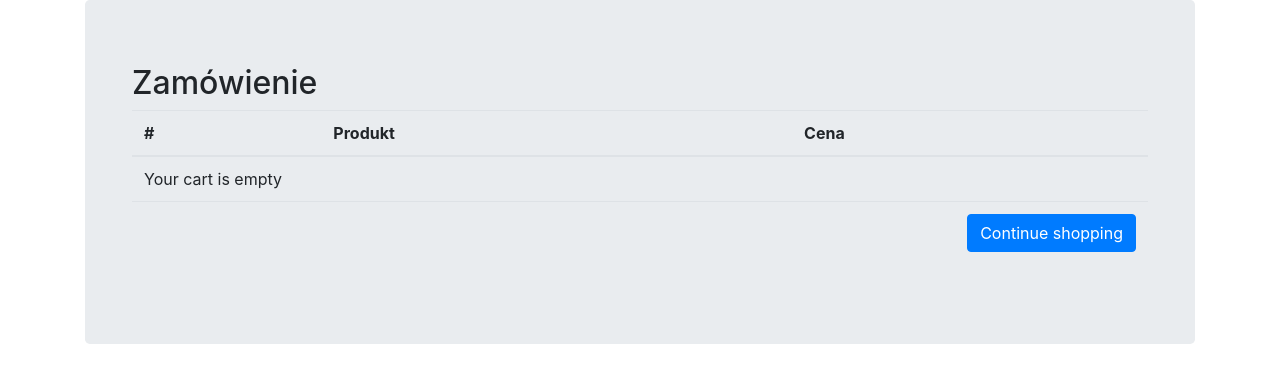
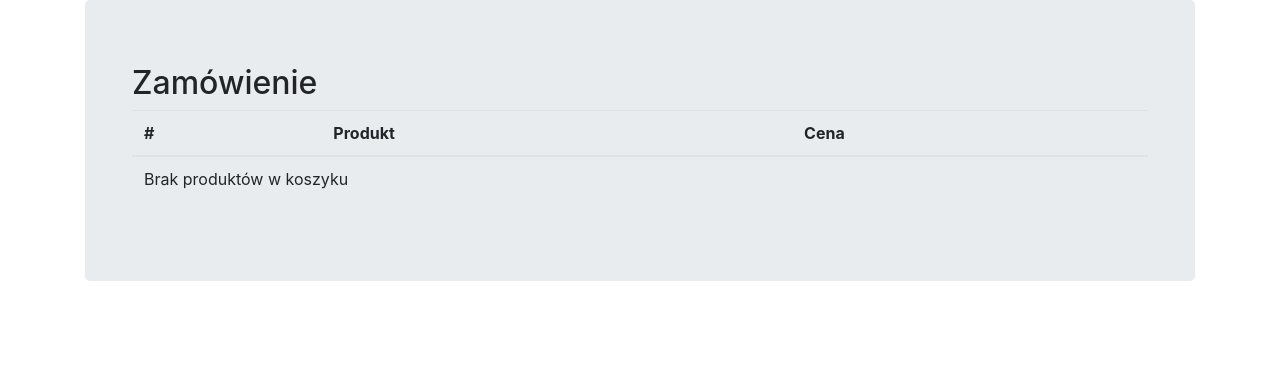
Before and after one commit to MarcinH91/Bhp_project, a Django app: page /shopping_cart/cart in a window 1280 px wide. Shown: the part 62-445 px from the top of the page. Run offline with Django 3.2, Linux system fonts and the light colour scheme; the visitor is signed in with stand-in values (Sample User, id 1); data that the repository does not hold is empty; some libraries are stand-ins or nearby versions.

Commit message:
Modify cart.html

```diff
--- a/shopping_cart/templates/cart.html
+++ b/shopping_cart/templates/cart.html
@@ -22,37 +22,31 @@
         <tr>
             <th scope="row">{{ forloop.counter }}</th>
             <td>{{ order_item.item.title }}</td>
-            <td>{{ order_item.item.price }}</td>
-            <td><a href="{% url 'shopping_cart:remove_from_cart' order_item.item.slug %}">Usuń z koszyka</a></td>
+            <td>${{ order_item.item.price }}</td>
+            <td>
+                <a class='btn btn-danger btn-sm'
+                   href="{% url 'shopping_cart:remove_from_cart' order_item.item.slug %}">
+                    Usuń z koszyka
+                </a>
+            </td>
         </tr>
 
 
         {% empty %}
         <tr>
-            <td colspan='5'>Your cart is empty</td>
+            <td colspan='5'>Brak produktów w koszyku</td>
         </tr>
         {% endfor %}
-        <tr>
-            <td colspan="5">
-            <a class='btn btn-primary float-right' href='/'>Continue shopping</a>
-            </td>
-        </tr>
 
-        {% if object.coupon %}
-        <tr>
-            <td colspan="4"><b>Coupon</b></td>
-            <td><b>-${{ object.coupon.amount }}</b></td>
-        </tr>
-        {% endif %}
         {% if object.get_total %}
         <tr>
-            <td colspan="4"><b>Order Total</b></td>
+            <td colspan="4"><b>Suma</b></td>
             <td><b>${{ object.get_total }}</b></td>
         </tr>
         <tr>
             <td colspan="5">
-            <a class='btn btn-warning float-right ml-2' href='/checkout/'>Proceed to checkout</a>
-            <a class='btn btn-primary float-right' href='/'>Continue shopping</a>
+            <a class='btn btn-warning float-right ml-2' href='/'>Zapłać</a>
+            <a class='btn btn-primary float-right' href='/'>Kontynuuj zakupy</a>
             </td>
         </tr>
         {% endif %}
```
